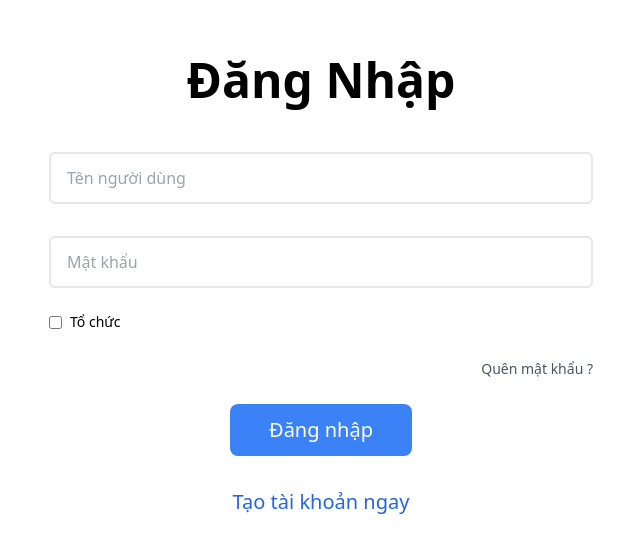
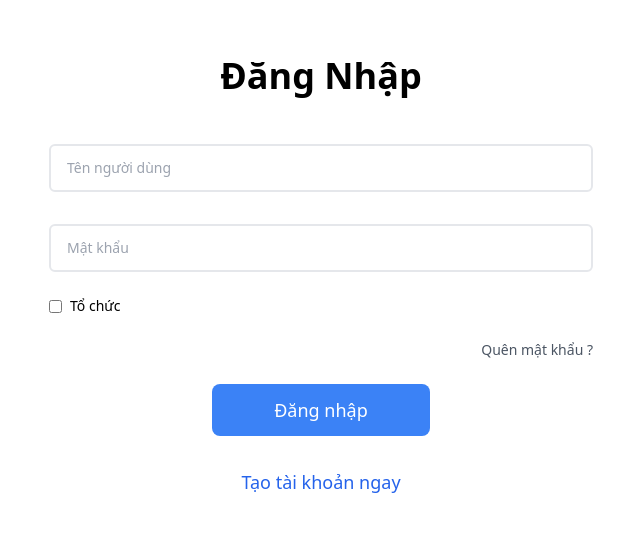
Before and after one commit to nhihuyn/mrpie, a React (Create React App) app: page / in a window 1280 px wide. Shown: the part 104-656 px from the top of the page, without its empty margins (319-959 px from the left). Built offline with nearby package versions, Linux system fonts and the light colour scheme.

Commit message:
fea:P01 commit Login page

```diff
--- a/src/components/common/Login/Login.tsx
+++ b/src/components/common/Login/Login.tsx
@@ -144,8 +144,8 @@ const Login: React.FC = () => {
         </motion.div>
       )}
 
-      <h2 className="text-center font-bold sm:text-5xl text-3xl px-20 mb-10">{t('Login')}</h2>
-      <form onSubmit={validateForm} className="flex flex-col">
+      <h2 className="text-center font-bold sm:text-4xl text-2xl px-20 mb-10">{t('Login')}</h2>
+      <form onSubmit={validateForm} className="flex flex-col text-sm">
         <div className="form-group mb-6 flex flex-col">
           <label htmlFor="username" className="block mb-2">
 
@@ -206,15 +206,15 @@ const Login: React.FC = () => {
         <button
         id="login"
           type="submit"
-          className="w-1/2 md:w-1/3 mx-auto bg-blue-500 hover:bg-gray-500 text-white text-xl py-3 rounded-lg transition duration-300 mb-6 flex justify-center"
+          className="sm:w-full md:w-2/5 mx-auto bg-blue-500 hover:bg-gray-500 text-white text-lg py-3 px-8 rounded-lg transition duration-300 mb-6 flex justify-center"
           >
           {t('login')}
         </button>
 
       </form>
-      <div className="signup-link mt-2 mb-14 w-1/2 md:w-1/3 mx-auto text-center">
+      <div className="signup-link mt-2 mb-14 w-full md:w-1/3 mx-auto text-center">
         <p>
-          <a href="#" className="text-blue-600 hover:text-blue-400 text-xl ">
+          <a href="#" className="text-blue-600 hover:text-blue-400 text-lg ">
             {t('CreateAccount')}
           </a>
         </p>
```
Also changed, not shown: src/components/common/DetailEvent/DetailEvent.tsx (deleted).
